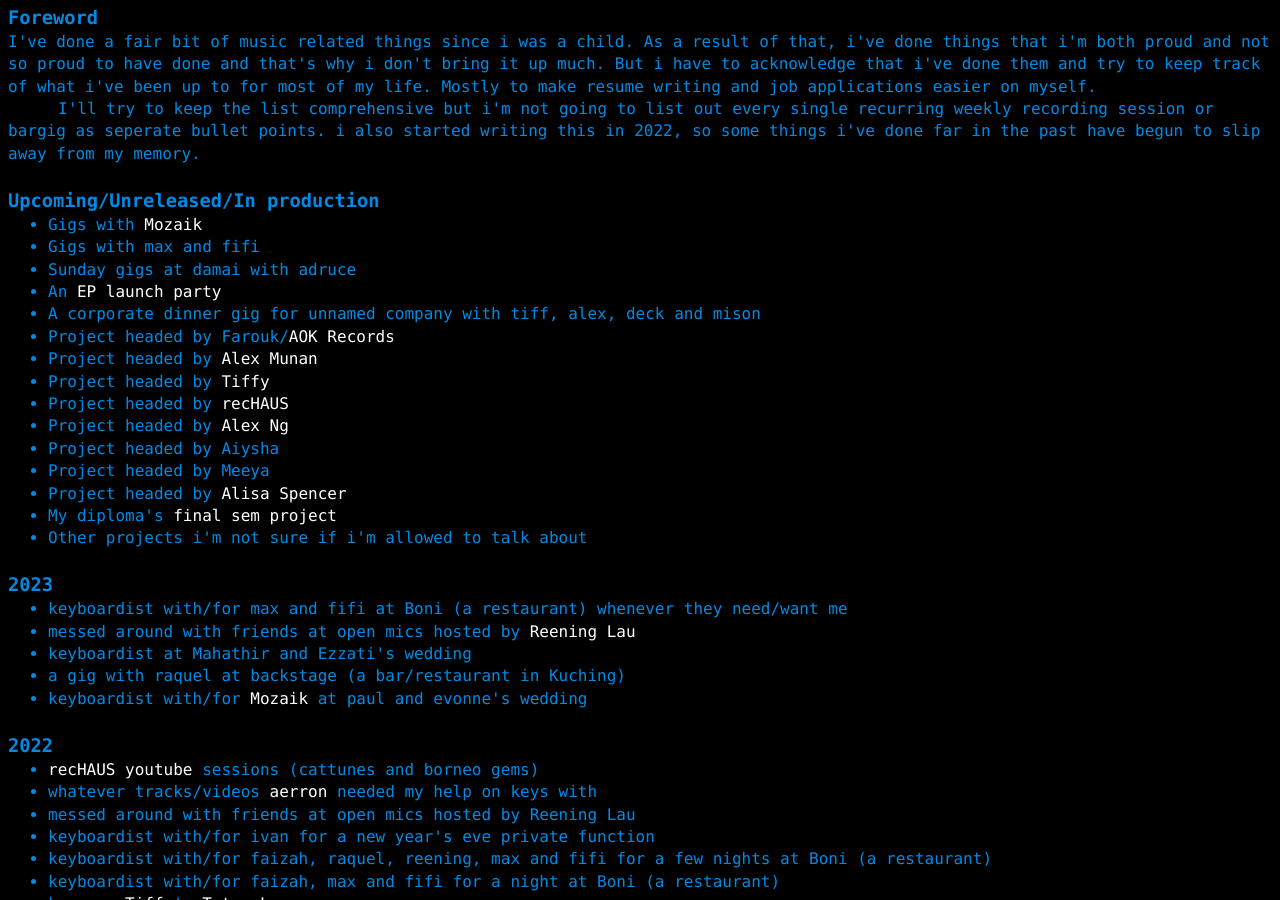
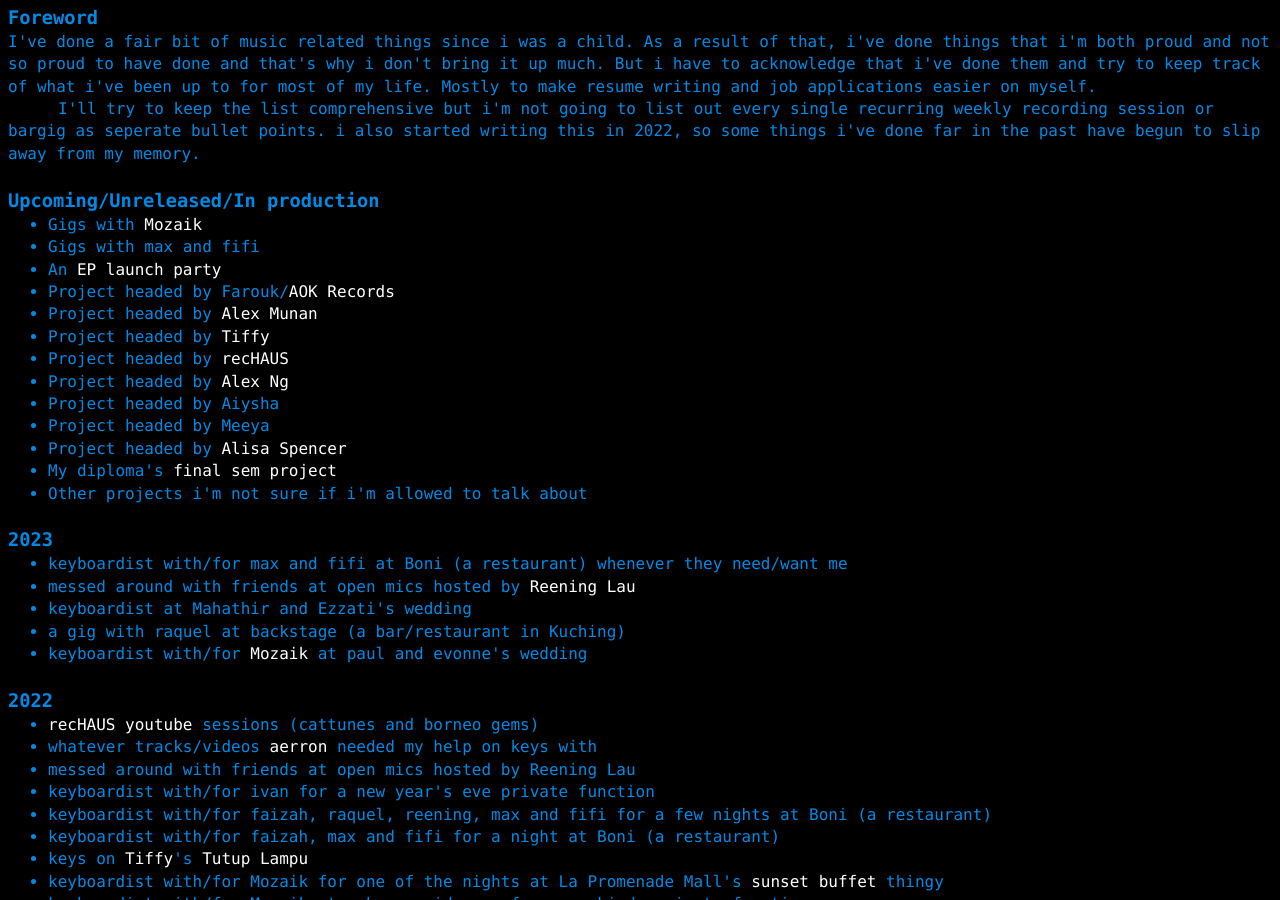
Before and after one commit to a-erfan-aa/a-erfan-aa.github.io, a Jekyll site: the page built from things-i-make/music-comprehensive.html, in a window 1280 px wide and 900 px high, scrolled down 395 px. Built offline with Jekyll 4.4.1, drawn with Linux system fonts in a browser that asks for light colours; some of the changed text lies outside the part shown.

Commit message:
Remove items from upcoming in music-comprehensive.html

```diff
--- a/things-i-make/music-comprehensive.html
+++ b/things-i-make/music-comprehensive.html
@@ -59,9 +59,7 @@
 	<ul>
 		<li>Gigs with <a href="https://www.instagram.com/soundofmozaik/">Mozaik</a></li>
 		<li>Gigs with max and fifi</li>
-		<li>Sunday gigs at damai with adruce</li>
 		<li>An <a href="https://www.instagram.com/p/CoRSMWtSRBJ/">EP launch party</a></li>
-		<li>A corporate dinner gig for unnamed company with tiff, alex, deck and mison</li>
 		<li>Project headed by Farouk/<a herf="https://www.aokrecordskch.com/">AOK Records</a></li>
 		<li>Project headed by <a href="https://www.instagram.com/alex_munan/?hl=en">Alex Munan</a></li>
 		<li>Project headed by <a href="https://www.instagram.com/tiffanytammy/">Tiffy</a></li>
```
Also changed, not shown: other parts of things-i-make/music-comprehensive.html (+1 -1 lines).
